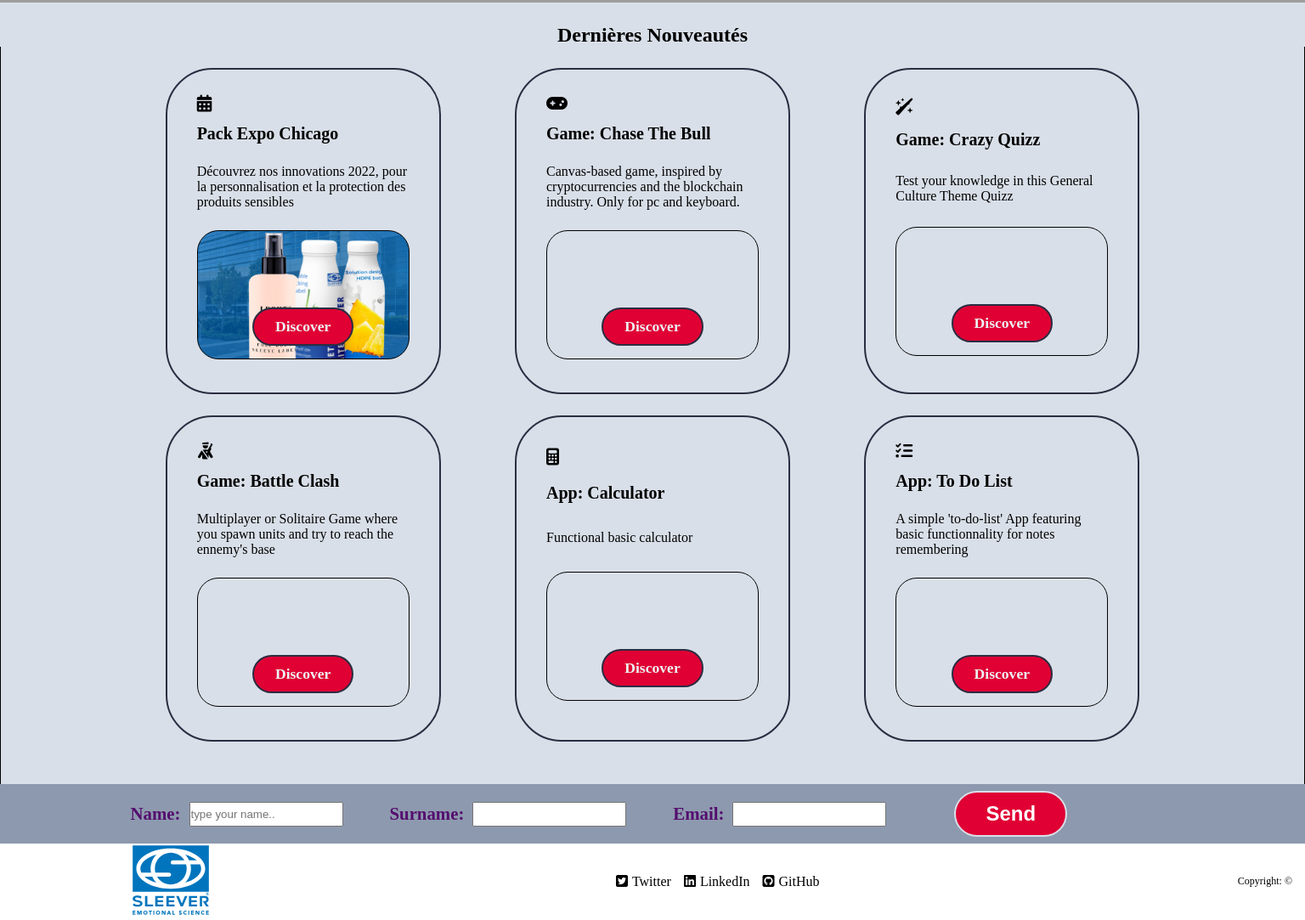
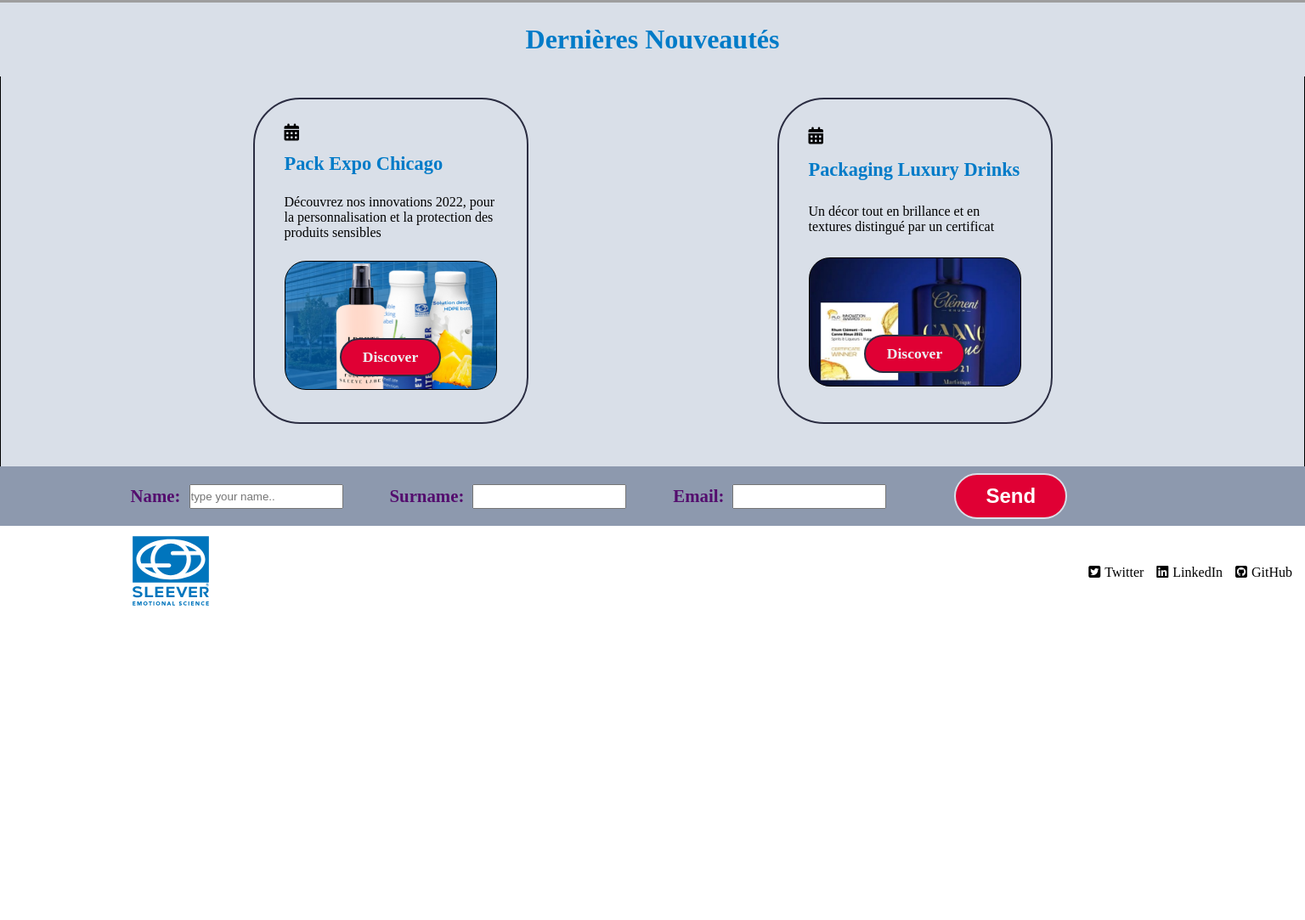
Before and after one commit to Paulfresnel/sleever, a plain HTML site: page index.html in a window 1536 px wide. Shown: the part 797-1880 px from the top of the page at 85% size. After the commit the page ends 1521 px from the top, so only its background shows below. Drawn offline with Linux system fonts and the light colour scheme; grey boxes are pictures that could not be loaded; a script that the page names is missing.

Commit message:
updated styles

```diff
--- a/index.html
+++ b/index.html
@@ -18,8 +18,8 @@
 </header>
 <div id='main' class='main'>
     <h2>S L E E V E R</h2>
-    <p>Découvrez nos meilleures créations</p>
-    <button>Try Me</button>
+    <!--<p>Découvrez nos meilleures créations</p>
+    <button>Try Me</button>-->
 </div>
 
 <h3>Dernières Nouveautés</h3>
@@ -35,45 +35,15 @@
         </div>
     </div>
     <div class="card">
-        <i class="fa-lg fa-solid fa-gamepad"></i>
-        <h4>Game: Chase The Bull </h4>
-        <p>Canvas-based game, inspired by cryptocurrencies and the blockchain industry. Only for pc and keyboard.</p>
-        <div class="background-image bg2">
-        <a class='project-link' href ='https://paulfresnel.github.io/game-chase-the-bull/index.html'>Discover</a>
+        <i class="fa-lg fa-solid fa-calendar-days"></i>
+        <h4>Packaging Luxury Drinks</h4>
+        <p>Un décor tout en brillance et en textures distingué par un certificat</p>
+        <div class="background-image  bg2">
+        <a class='project-link' href ='https://sleever-machines.com/fr/groupe/news-evenements/20-un-decor-tout-en-brillance-et-en-textures-distingue-par-un-certificat-packaging-luxury-drinks'>Discover</a>
         </div>
     </div>
-    <div class="card">
-        <i class="fa-lg fa-solid fa-wand-sparkles"></i>
-        <h4>Game: Crazy Quizz</h4>
-        <p>Test your knowledge in this General Culture Theme Quizz</p>
-        <div class="background-image bg3">
-        <a class='project-link' href ='https://paulfresnel.github.io/crazy-quizz/'>Discover</a>
-        </div>
-    </div>
-    <div class="card">
-        <i class="fa-lg fa-solid fa-person-military-rifle"></i>
-        <h4>Game: Battle Clash</h4>
-        <p>Multiplayer or Solitaire Game where you spawn units and try to reach the ennemy's base</p>
-        <div class="background-image bg4">
-        <a class='project-link' href ='https://paulfresnel.github.io/battle-clash/'>Discover</a>
-        </div>
-    </div>
-     <div class="card">
-        <i class="fa-solid fa-calculator fa-lg"></i>
-        <h4>App: Calculator</h4>
-        <p>Functional basic calculator</p>
-        <div class="background-image bg5">
-        <a class='project-link' href ='https://paulfresnel.github.io/calculator/'>Discover</a>
-        </div>
-    </div>
-    <div class="card">
-        <i class="fa-lg fa-solid fa-list-check"></i>
-        <h4>App: To Do List</h4>
-        <p>A simple 'to-do-list' App featuring basic functionnality for notes remembering</p>
-        <div class="background-image bg6">
-        <a class='project-link' href ='https://paulfresnel.github.io/to-do-list'>Discover</a>
-        </div>
-    </div>
+
+
     <!-- <div class="card">
         <h4>Card 1</h4>
         <p>Description of project</p>
@@ -109,7 +79,7 @@
             <li class="footer-link"><i class="fa-brands fa-square-github icon-footer"></i>GitHub</li>
         </ul>
     </div>
-    <p id="text-copyright">Copyright: <span id="copyright"></span> ©</p>
+    <!--<p id="text-copyright">Copyright: <span id="copyright"></span> ©</p>-->
 </footer>
 
 </html>
--- a/styles.css
+++ b/styles.css
@@ -16,6 +16,7 @@
         padding-top: 5px;
         box-sizing: border-box;
         margin-bottom: 50px;
+        border-bottom: 2px black solid;
     }
 
     body{
@@ -112,7 +113,7 @@
     }
 
     .project-link:hover{
-        background-color: #0C7C59;
+        background-color: #007bc8;
         transform:scale(1.2);
     }
 
@@ -138,7 +139,7 @@
 
     .card:hover{
         transform: scale(1.15);
-        border: 3px solid #0C7C59;
+        border: 3px solid #007bc8;
         background-color: #EDF2F4;
     }
 
@@ -159,7 +160,8 @@
         background-position: bottom;
     }
     .bg2 {
-        background-image: url(./images/website.png);
+        background-image: url(./images/canne-bleue.jpg);
+        border:1px black solid
     }
     .bg3 {
         background-image: url(./images/website2.png);
@@ -182,11 +184,14 @@
 
     h3{
         background-color: #D9DFE8;
+        color:#007bc8;
         width: 100%;
         display: flex;
         justify-content: center;
-        font-size: 1.5rem;
+        font-size: 2rem;
+        padding-bottom: 25px;
         padding-top: 25px;
+
     }
 
     .form{
@@ -232,12 +237,13 @@
 
     .form button:hover {
         background-color: #EDF2F4;
-        border: 2px #0C7C59 solid;
+        border: 2px #007bc8 solid;
         color:#2B2D42
     }
 
     h4{
-        font-size: 1.25rem;
+        font-size: 1.4rem;
+        color:#007bc8;
     }
 
     input:focus{
@@ -247,6 +253,8 @@
     }
     footer{
         background-color: white;
+        padding-top: 10px;
+        padding-bottom: 5px;
         display: flex;
         justify-content: space-between;
         align-items: center;
```
Also changed, not shown: images/canne-bleue.jpg (added).
